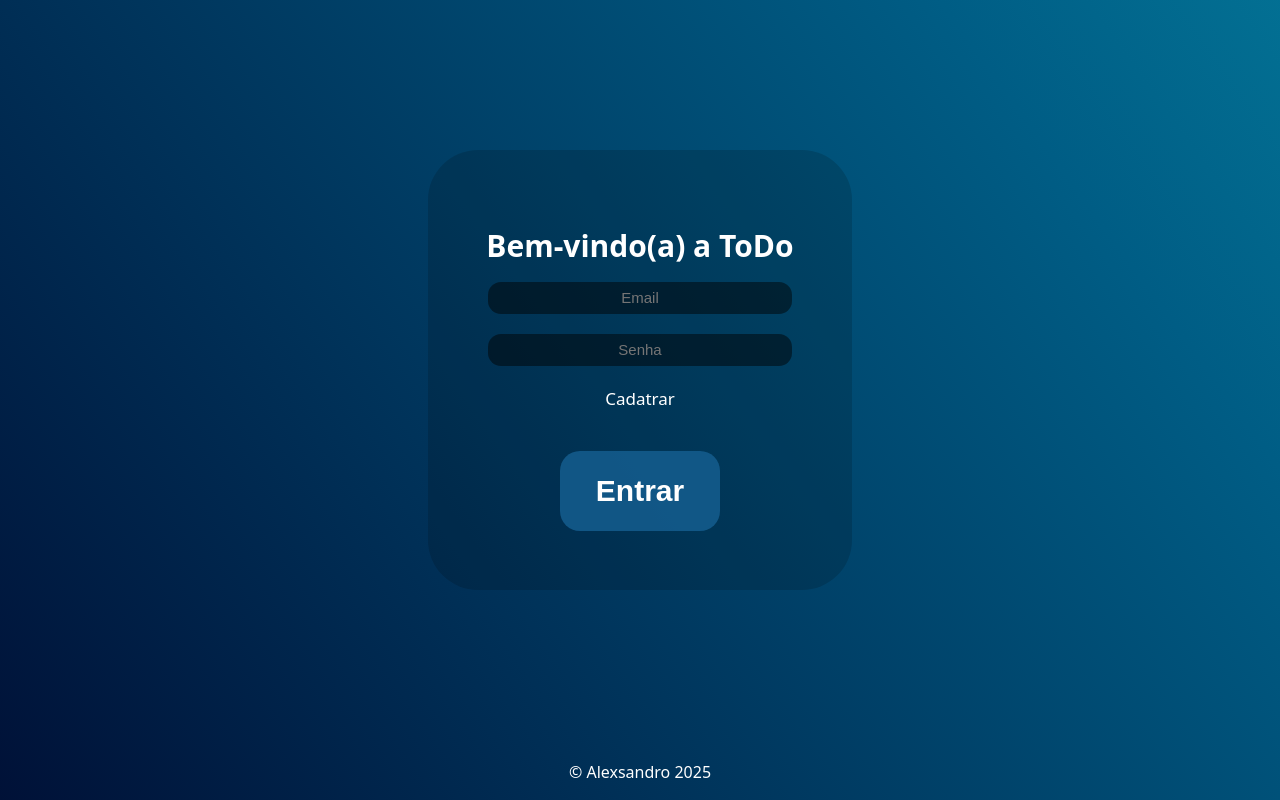
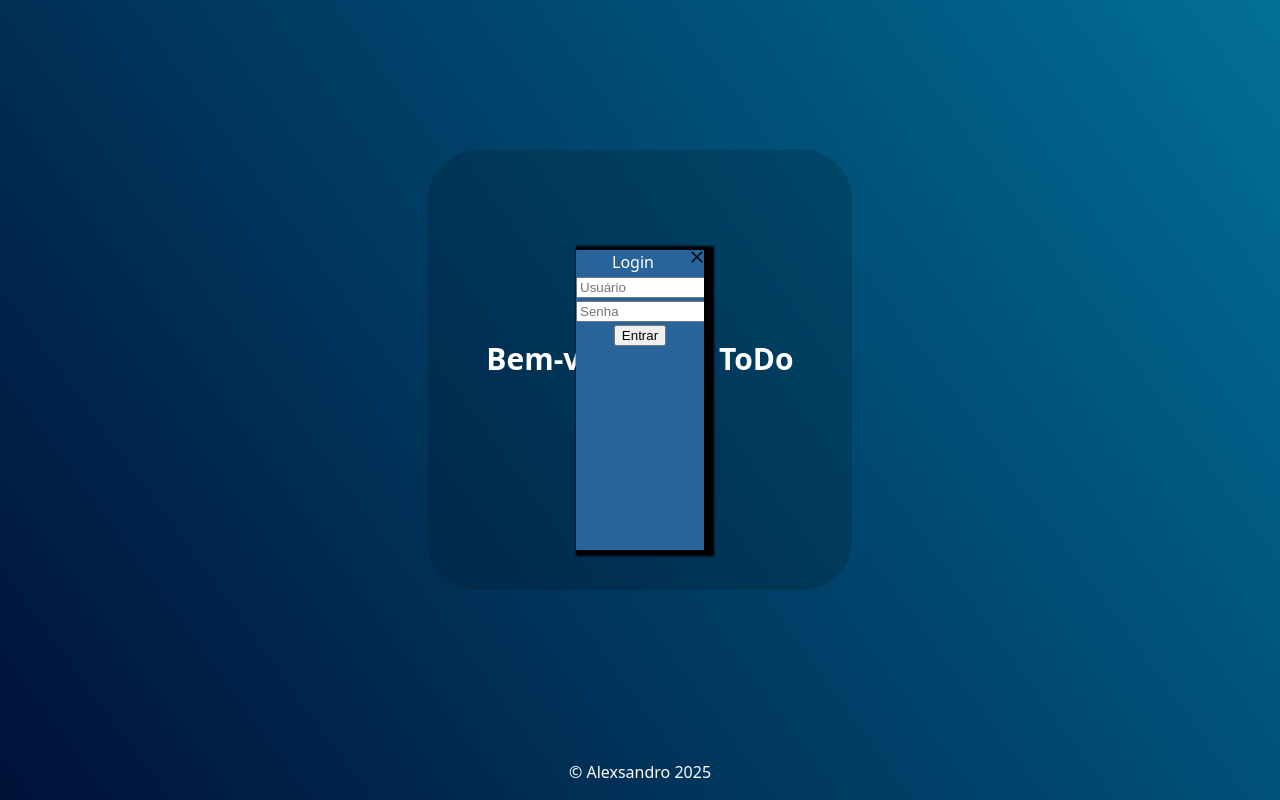
Before and after one commit to Alexsandro-J-Ludwig/front-end_todo, a React (Vite) app: page / in a window 1280 px wide. Both pictures are taken after a click on the button "Entrar". Built offline with nearby package versions, Linux system fonts and the light colour scheme.

Commit message:
add login component and styles; integrate login dialog in Home page; remove old error message component

```diff
--- a/package.json
+++ b/package.json
@@ -10,8 +10,12 @@
     "preview": "vite preview"
   },
   "dependencies": {
+    "@coreui/react": "^5.8.0",
     "framer-motion": "^12.23.12",
     "jsonwebtoken": "^9.0.2",
+    "primeflex": "^4.0.0",
+    "primeicons": "^7.0.0",
+    "primereact": "^10.9.7",
     "react": "^19.1.1",
     "react-dom": "^19.1.1",
     "react-error-boundary": "^6.0.0",
--- /dev/null
+++ b/src/components/login/Login.module.css
@@ -0,0 +1,9 @@
+.loginContainer {
+    position: relative;
+    width: 400px;
+    height: 300px;
+    background-color: rgb(40, 100, 153);
+    margin: 0 auto;
+    text-align: center;
+    box-shadow: 5px 1px 2px 5px rgb(0, 0, 0);
+}
--- /dev/null
+++ b/src/components/login/Login.tsx
@@ -0,0 +1,25 @@
+import { Dialog } from 'primereact/dialog';
+import styles from "./Login.module.css";
+
+interface LoginProps {
+  onClose: () => void;
+}
+
+export default function Login({ onClose }: LoginProps) {
+  return (
+    <Dialog
+        className={styles.loginContainer}
+        visible={true}
+        modal
+        onHide={onClose}
+        header="Login"
+        style={{ width: '10vw' }}
+    >
+      <div>
+        <input type="text" placeholder="Usuário" />
+        <input type="password" placeholder="Senha" />
+        <button onClick={onClose}>Entrar</button>
+      </div>
+    </Dialog>
+  );
+}
--- a/src/pages/home/Home.module.css
+++ b/src/pages/home/Home.module.css
@@ -47,41 +47,6 @@ body, html {
     }
 }
 
-.botaoContainer {
-    margin: 40px 0 0 0;
-    display: flex;
-    justify-content: center;
-}
-
-.loginContainer{
-    display: flex;
-    flex-direction: column;
-}
-
-.emailInput, .passInput{
-    margin-bottom: 20px;
-    text-align: center;
-    border-radius: 13px;
-    background-color: rgba(0, 0, 0, 0.479);
-    width: 300px;
-    height: 30px;
-    font-size: 15px;
-    border: none;
-    color: white;
-}
-
-.emailInput:focus, .passInput:focus {
-    outline: none;
-    border: none;
-}
-
-a {
-    text-align: center;
-    font-size: 17px;
-    text-decoration: none;
-    color: inherit;
-}
-
 @media screen and (max-width: 768px){
     .contaiener {
         display: flex;
--- a/src/pages/home/Home.tsx
+++ b/src/pages/home/Home.tsx
@@ -1,29 +1,16 @@
 import { useNavigate } from "react-router-dom";
 import styles from './Home.module.css';
-import useAuth from "../../services/users/useAuth";
-import login from "../../services/users/login";
-import {useState} from 'react'
+import Login from "../../components/login/Login";
+import { useState } from "react";
 
 function Home() {
+    const [showLogin, setShowLogin] = useState(false);
+
     const navigate = useNavigate();
 
-    const [error, setError] = useState("");
-
     const handleClick = async () => {
-        const user = await login(email, password)
-
-        if(user != null){
-            setError(user)
-            return;
-        };
-
-        navigate("./task_page/TaskPage")
+        navigate("/task_page/TaskPage");
     }
-
-    const {isLogged} = useAuth();
-
-    const [email, setEmail] = useState("");
-    const [password, setPassword] = useState("");
 
     return (
         <>
@@ -33,27 +20,18 @@ function Home() {
                 </div>
                 <section>
                     <div className={styles.loginContainer}>
-                    <input className={styles.emailInput}
-                     type='email'placeholder="Email"
-                     autoComplete="off"
-                     value={email}
-                     onChange={(e) => setEmail(e.target.value)}
-                     />
-
-                    <input className={styles.passInput}
-                    type="password"
-                    placeholder="Senha"
-                    autoComplete="off"
-                    value={password}
-                    onChange={(e) => setPassword(e.target.value)}
-                    />
-
-                    <a href="./signup/SingupPage">Cadatrar</a>
-                </div>
-                <div className={styles.botaoContainer}>
-                    <button className={styles.botao} onClick={handleClick}>Entrar</button>
+                        <button
+                            className={styles.botaoLogin}
+                            onClick={() => setShowLogin(true)}
+                        >
+                            Entrar
+                        </button>
+                        <button className={styles.botaoSign}>Cadastrar</button>
                     </div>
                 </section>
+                {showLogin && (
+                    <Login onClose={() => setShowLogin(false)} />
+                )}
             </div>
         </>
     )
```
Also changed, not shown: src/components/shared/error/errorMessage.tsx (deleted, +0 -14 lines), 1 other file (tests, documents, lock files or other folders). Lines whose indentation alone changed are shown as unchanged.
